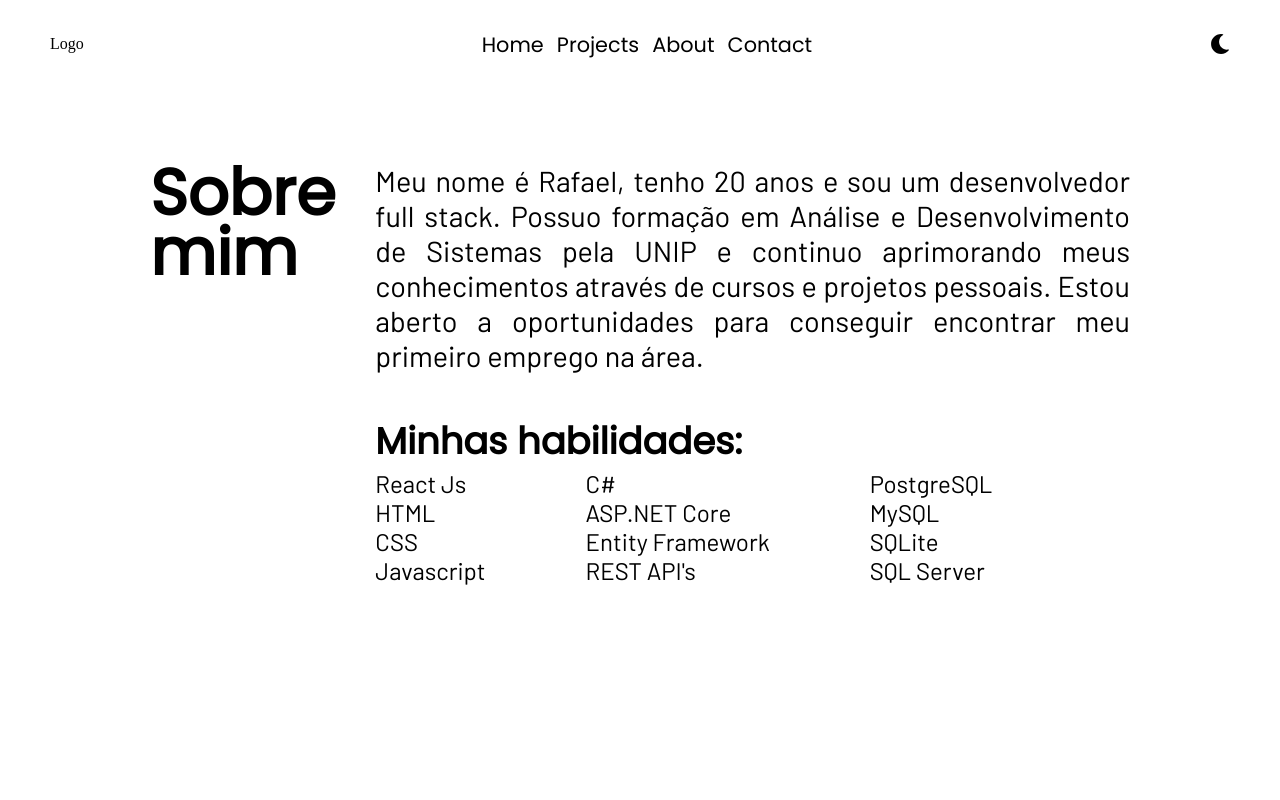
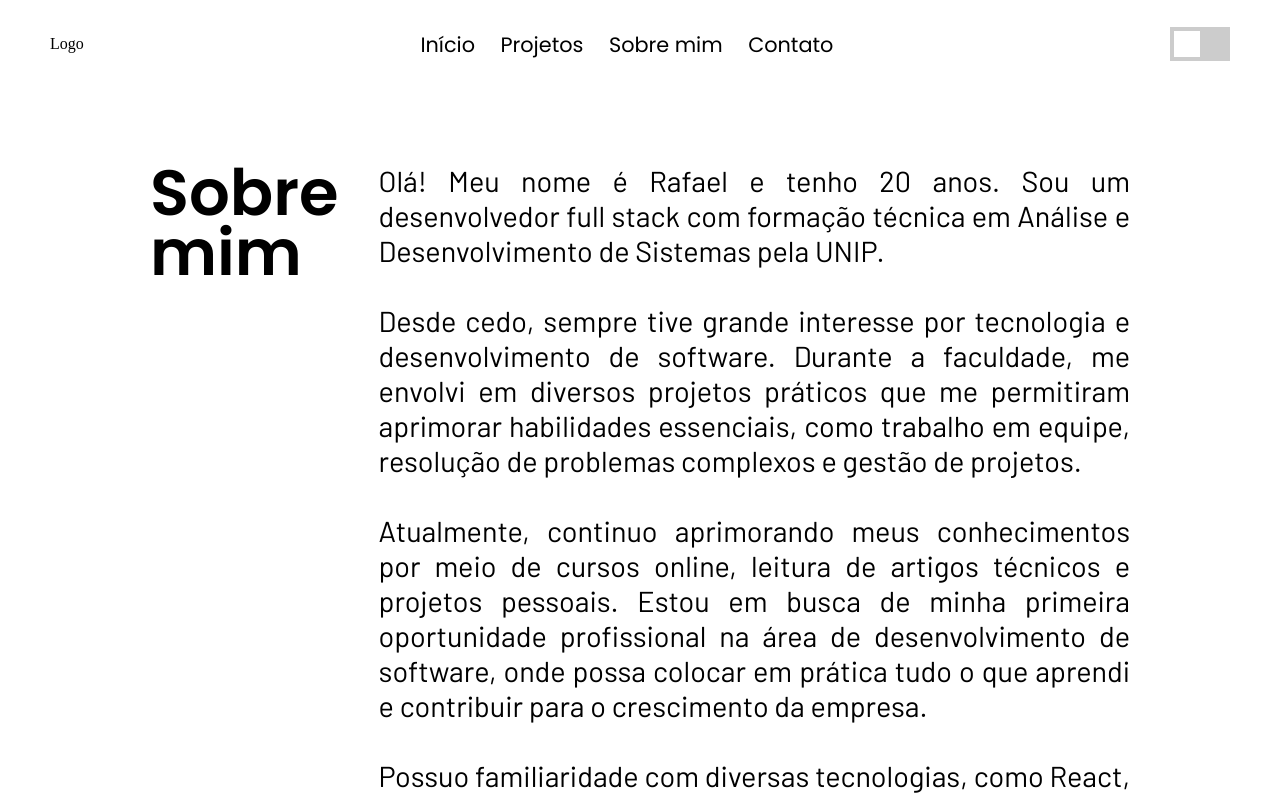
Before and after one commit to rafaelrmdd/portfolio, a React (Create React App) app in the folder frontend/: page /about in a window 1280 px wide. Built offline with nearby package versions, Linux system fonts and the light colour scheme.

Commit message:
added night/light mode

```diff
--- a/frontend/src/Pages/About/index.js
+++ b/frontend/src/Pages/About/index.js
@@ -13,10 +13,16 @@ const About = () => {
 
                     <Column>
                         <p className="main-text">
-                            Meu nome é Rafael, tenho 20 anos e sou um desenvolvedor full stack. Possuo formação em
-                            Análise e Desenvolvimento de Sistemas pela UNIP e continuo aprimorando meus conhecimentos
-                            através de cursos e projetos pessoais. Estou aberto a oportunidades para conseguir encontrar
-                            meu primeiro emprego na área. <br/>
+                            Olá! Meu nome é Rafael e tenho 20 anos. Sou um desenvolvedor full stack com formação técnica em Análise e Desenvolvimento de Sistemas pela UNIP.
+                            <br/><br/>
+                            Desde cedo, sempre tive grande interesse por tecnologia e desenvolvimento de software. Durante a faculdade, me envolvi em diversos projetos práticos que me permitiram aprimorar habilidades essenciais, como trabalho em equipe, resolução de problemas complexos e gestão de projetos.
+                            <br/><br/>
+                            Atualmente, continuo aprimorando meus conhecimentos por meio de cursos online, leitura de artigos técnicos e projetos pessoais. Estou em busca de minha primeira oportunidade profissional na área de desenvolvimento de software, onde possa colocar em prática tudo o que aprendi e contribuir para o crescimento da empresa.
+                            <br/><br/>
+                            Possuo familiaridade com diversas tecnologias, como React, C# e bancos de dados relacionais, além de experiência na criação de Web API's utilizando .NET Core e Entity Framework. Tenho paixão pelo que faço e estou animado para aprender e me desenvolver constantemente.
+                            <br/><br/>
+                            Estou aberto a novas oportunidades e acredito que meu conhecimento técnico, habilidades de resolução de problemas e motivação podem agregar valor à sua equipe. Ficarei feliz em conversar mais sobre como posso contribuir para o sucesso do seu negócio.
+                            <br/>
                         </p>
 
                         <h2>Minhas habilidades:</h2>
--- a/frontend/src/Pages/About/styles.js
+++ b/frontend/src/Pages/About/styles.js
@@ -1,16 +1,17 @@
 import styled , { keyframes } from "styled-components";
 import "@fontsource/barlow";
+import "@fontsource/poppins/600.css"
 
 export const left = keyframes`
     from{
-        left: 400px;
+        left: 200px;
     }
 
     to{
         left: 0px;
     }
 
-    0%, 75%{
+    0%, 60%{
         opacity: 0;
     }
 
@@ -28,7 +29,7 @@ export const bottom = keyframes`
         bottom: 0px;
     }
 
-    0%, 75%{
+    0%, 60%{
         opacity: 0;
     }
 
@@ -39,14 +40,14 @@ export const bottom = keyframes`
 
 export const right = keyframes`
     from{
-        right: 500px;
+        right: 200px;
     }
 
     to{
         right: 0px;
     }
 
-    0%, 75%{
+    0%, 60%{
         opacity: 0;
     }
 
@@ -59,9 +60,9 @@ export const AboutContainer = styled.body`
     height: 100vh;
     width: 100%;
 
-    background: #FFFFFF;
+    background: var(--background-color);
 
-    overflow-y: hidden;
+
     overflow-x: hidden;
 `
 
@@ -72,11 +73,13 @@ export const MainContentContainer = styled.main`
 
     h1{
         font-family: "Poppins", "Sans-serif";
+        font-weight: 600;
         line-height: 60px;
+        color: var(--font-color);
 
         position: relative;
 
-        animation: ${left} 1s linear forwards;
+        animation: ${right} 1.30s linear forwards;
     }
 
 `
@@ -89,12 +92,13 @@ export const Row = styled.div`
         text-align: justify;
         font-family: "Barlow", "Sans-serif";
         font-size: 1.8rem;
+        color: var(--font-color);
 
         position: relative;
         right: -1100px;
 
-        animation: ${right} 1s linear forwards;
-        animation-delay: 0.5s;
+        animation: ${left} 1.30s linear forwards;
+        animation-delay: 0.25s;
     }
 
     h2{
@@ -102,11 +106,13 @@ export const Row = styled.div`
 
         font-size: 2.3rem;
         font-family: "Poppins", "Sans-serif";
+        font-weight: 500;
+        color: var(--font-color);
 
         position: relative;
 
         animation: ${right} 1s linear forwards;
-        animation-delay: 1s;
+        animation-delay: 0.5s;
 
         right: 1000px;
 
@@ -127,6 +133,11 @@ export const Row = styled.div`
 
            font-family: "Barlow", "Sans-serif";
            font-size: 1.5rem;
+           color: var(--font-color);
+
+           &:last-child{
+            margin-bottom: 60px;
+           }
         }
     }
 `
--- a/frontend/src/Pages/Contact/styles.js
+++ b/frontend/src/Pages/Contact/styles.js
@@ -1,9 +1,10 @@
 import styled, { keyframes } from "styled-components";
 import "@fontsource/barlow";
+import "@fontsource/poppins/600.css"
 
 export const left = keyframes`
     from{
-        left: 400px;
+        left: 200px;
     }
 
     to{
@@ -21,7 +22,7 @@ export const left = keyframes`
 
 export const right = keyframes`
     from{
-        right: 400px;
+        right: 200px;
     }
 
     to{
@@ -59,7 +60,7 @@ export const ContactContainer = styled.body`
     height: 100vh;
     width: 100%;
 
-    background: #FFFFFF;
+    background: var(--background-color);
 
     overflow-y: hidden;
     overflow-x: hidden;
@@ -72,11 +73,13 @@ export const MainContentContainer = styled.main`
 
     h1{
         font-family: "Poppins", "Sans-serif";
+        font-weight: 600;
         line-height: 60px;
+        color: var(--font-color);
 
         position: relative;
 
-        animation: ${left} 1s linear forwards;
+        animation: ${right} 1.30s linear forwards;
     }
 `
 
@@ -96,12 +99,15 @@ export const Column = styled.div`
         height: 60px;
         width: 450px;
 
+        background: var(--background-color);
+
         font-family: "Barlow", "Sans-serif";
 
         padding: 8px 16px;
 
         outline: none;
-        border: none;
+        border: 1px solid var(--border-color);
+        border-radius: 5px;
 
         box-shadow: rgba(0, 0, 0, 0.24) 0px 3px 8px;
 
@@ -119,8 +125,11 @@ export const Column = styled.div`
 
         font-family: "Barlow", "Sans-serif";
 
+        background: var(--background-color);
+
         outline: none;
-        border: none;
+        border: 1px solid var(--border-color);
+        border-radius: 5px;
 
         box-shadow: rgba(0, 0, 0, 0.24) 0px 3px 8px;
 
@@ -139,7 +148,7 @@ export const InputsContainer = styled.form`
 
     position: relative;
 
-    animation: ${right} 1.25s linear forwards;
+    animation: ${left} 2s linear forwards;
 
     button{
         width: 100px;
@@ -147,15 +156,18 @@ export const InputsContainer = styled.form`
 
         margin-top: 10px;
 
-        background: #00ffff;
+        color: #000;
+
+        background: var(--button-background);
 
         border: none;
         border-radius: 3px;
 
-        box-shadow: rgba(0, 0, 0, 0.24) 0px 3px 8px;
+        box-shadow: box-shadow: rgba(0, 0, 0, 0.24) 0px 3px 8px;
 
         position: relative;
-        animation: ${top} 1.50s linear forwards;
+        animation: ${top} 2s linear forwards;
+        animation-delay: 0.50s;
 
         &:hover{
             cursor: pointer;
@@ -172,22 +184,30 @@ export const InformationsContainer = styled.div`
 
     position: relative;
 
-    animation: ${left} 1.50s linear forwards;
+    animation: ${left} 2.25s linear forwards;
+
 
     h2{
         font-family: "Barlow", "Sans-serif";
         font-size: 1.8rem;
         line-height: 25px;
+        color: var(--font-color);
 
         margin-bottom: 15px;
     }
 
     p{
         font-size: 20px;
+        color: var(--font-color);
     }
 `
 export const InformationsNavItem = styled.div`
     display: flex;
+    color: var(--font-color);
+
+    p{
+        margin-left: 3px;
+    }
 
     &:nth-child(3){
         margin: 2px 0 25px 0;
@@ -198,7 +218,7 @@ export const InformationsNavItem = styled.div`
 
         a{
             text-decoration: none;
-            color: #000000;
+            color: var(--font-color);
         }
 
         .linkedin-icon:hover{
--- a/frontend/src/components/Header/index.js
+++ b/frontend/src/components/Header/index.js
@@ -1,17 +1,50 @@
 import { HeaderContainer, NavigationItemsContainer } from "./styles";
 import { FaMoon } from "react-icons/fa";
+import { useState } from "react";
+import { MdOutlineLightMode } from "react-icons/md";
+import { useNavigate } from "react-router-dom";
 
 const Header = ({anim}) => {
+
+    const navigate = useNavigate();
+
+    const switchTheme = e => {
+        if(e.target.checked){
+            document.querySelector('body').setAttribute('data-theme', 'dark')
+        }
+        else{
+            document.querySelector('body').setAttribute('data-theme', 'light')
+        }
+    }
+
+    const handleClick = e =>{
+        if(e.target.innerText === "Início"){
+            navigate("/")
+        }
+        else if(e.target.innerText === "Projetos"){
+            navigate("/projects")
+        }
+        else if(e.target.innerText === "Sobre mim"){
+            navigate("/about")
+        }
+        else if(e.target.innerText === "Contato"){
+            navigate("/contact")
+        }
+    }
+
     return(
         <HeaderContainer anim={anim}>
             Logo
             <NavigationItemsContainer>
-                <a href="/">Home</a>
-                <a href="/projects">Projects</a>
-                <a href="/about">About</a>
-                <a href="/contact">Contact</a>
+                <span onClick={handleClick}>Início</span>
+                <span onClick={handleClick}>Projetos</span>
+                <span onClick={handleClick}>Sobre mim</span>
+                <span onClick={handleClick}>Contato</span>
             </NavigationItemsContainer>
-            <FaMoon size={20}/>
+                <label class="switch">
+                    <input type="checkbox" onChange={switchTheme}/>
+                    <span class="slider"></span>
+                </label>
         </HeaderContainer>
     )
 }
--- a/frontend/src/components/Header/styles.js
+++ b/frontend/src/components/Header/styles.js
@@ -4,7 +4,6 @@ import "@fontsource/poppins";
 export const below = keyframes`
     from{
         top: -60px;
-
     }
 
     to{
@@ -21,7 +20,8 @@ export const HeaderContainer = styled.header`
     justify-content: space-between;
     align-items: center;
 
-    background: transparent;
+    background: var(--background-color);
+    color: var(--font-color);
 
     padding: 0 50px;
     margin-bottom: 75px;
@@ -30,13 +30,71 @@ export const HeaderContainer = styled.header`
     top: -60px;
 
     animation: ${props => props.anim === "activated" ? css`${below} 0.5s linear forwards` : "none"};
-    animation-delay: 1s;
+    animation-delay: 0.5s;
+
+    a{
+        text-decoration: none;
+        color: var(--font-color);
+    }
+
+    .switch {
+        position: relative;
+        display: inline-block;
+        width: 60px;
+        height: 34px;
+    }
+
+    .switch input {
+        opacity: 0;
+        width: 0;
+        height: 0;
+    }
+
+    .slider {
+        position: absolute;
+        cursor: pointer;
+        top: 0;
+        left: 0;
+        right: 0;
+        bottom: 0;
+        background-color: #ccc;
+        -webkit-transition: .4s;
+        transition: .4s;
+    }
+
+    .slider:before {
+        position: absolute;
+        content: "";
+        height: 26px;
+        width: 26px;
+        left: 4px;
+        bottom: 4px;
+        background-color: white;
+        -webkit-transition: .4s;
+        transition: .4s;
+    }
+
+    input:checked + .slider {
+        background-color: #2196F3;
+    }
+
+    input:focus + .slider {
+        box-shadow: 0 0 1px #2196F3;
+    }
+
+    input:checked + .slider:before {
+        -webkit-transform: translateX(26px);
+        -ms-transform: translateX(26px);
+        transform: translateX(26px);
+    }
+
+
 `
 
 
 
 export const NavigationItemsContainer = styled.nav`
-    width: 28%;
+    width: 35%;
     min-height: 12px;
 
     display: flex;
@@ -45,11 +103,12 @@ export const NavigationItemsContainer = styled.nav`
     font-size: 1.3rem;
     font-family: "Poppins", "Sans-serif";
 
-    a{
-        text-decoration: none;
-        color: #000000;
-
+    span{
+        color: var(--font-color);
     }
 
+    span:hover{
+        cursor: pointer;
+    }
 
 `
--- a/frontend/src/globalStyle.js
+++ b/frontend/src/globalStyle.js
@@ -1,14 +1,35 @@
 import { createGlobalStyle } from "styled-components";
 
 const GlobalStyle = createGlobalStyle`
+    :root{
+        --background-color: #FFF;
+        --title: #000;
+        --primary: blue;
+    }
+
+    [data-theme='light']{
+        --background-color: #FFF;
+        --font-color: #000;
+        --title: #000;
+        --border-color: #000;
+        --button-background: #D1D5DB;
+    }
+
+    [data-theme='dark']{
+        --background-color: #1B1F22;
+        --font-color: #FFF;
+        --title: #FFF;
+        --border-color: #00ffff;
+        --box-shadow: none;
+        --button-background: #D1D5DB;
+    }
+
     *{
         margin: 0;
         padding: 0;
 
         box-sizing: border-box;
-
     }
-
 `
 
 export default GlobalStyle;
```
Also changed, not shown: frontend/src/Pages/Home/index.js (+12 -4 lines), frontend/src/Pages/Home/styles.js (+26 -17 lines), frontend/src/Pages/Projects/index.js (+18 -9 lines), frontend/src/Pages/Projects/styles.js (+24 -15 lines).
